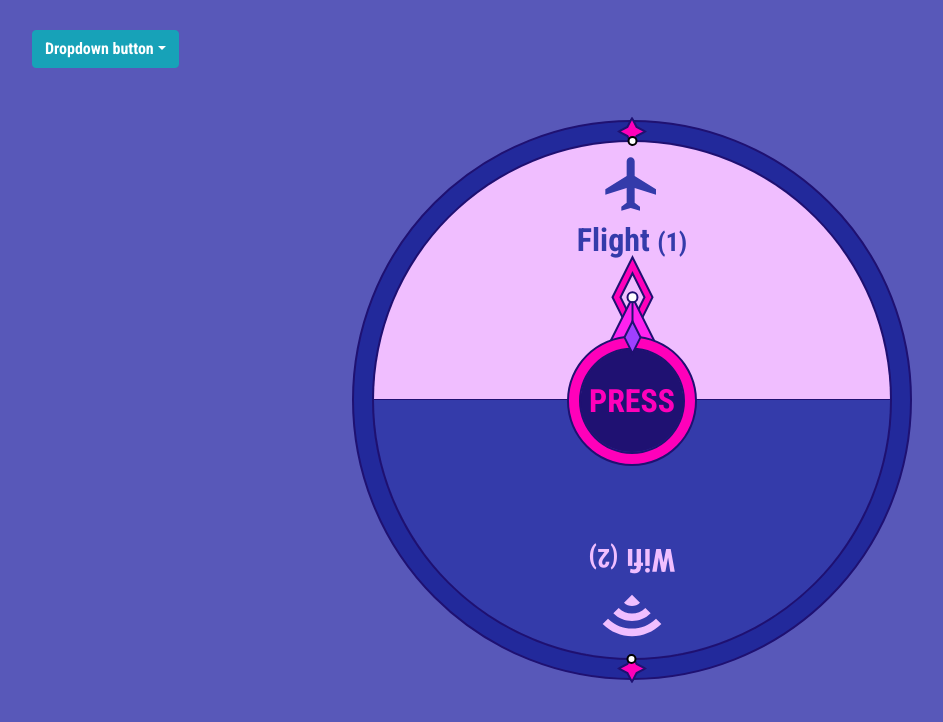
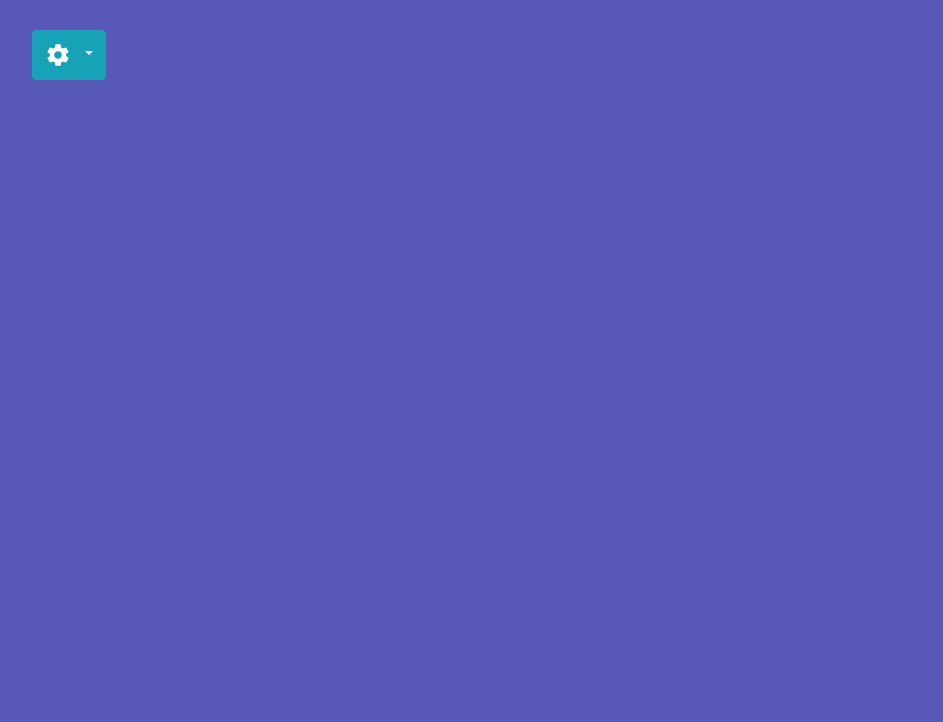
Before and after one commit to cxc421/lucky-wheel, a React (Create React App) app: page / in a window 1280 px wide. Shown: the top 722 px of the page, without its empty margins (8-951 px from the left). Built offline with nearby package versions, Linux system fonts and the light colour scheme.

Commit message:
Add toogle mode dropdown

```diff
--- a/src/App.js
+++ b/src/App.js
@@ -2,33 +2,35 @@
 //  App: connect all components
 //
 import React, { useState } from 'react';
-import { Dropdown, DropdownButton } from 'react-bootstrap';
+import { Dropdown } from 'react-bootstrap';
+import { MdSettings } from 'react-icons/md';
 
 import './global.css';
 import styles from './App.module.css';
 import WheelPage from './pages/WheelPage';
+import SetupPage from './pages/SetupPage';
 
 const config20 = [
-  // {
-  //   text: 'Movie',
-  //   mdIconName: 'MdMovieFilter',
-  //   total: 5
-  // },
-  // {
-  //   text: 'Wish',
-  //   mdIconName: 'MdCake',
-  //   total: 5
-  // },
-  // {
-  //   text: 'Anything',
-  //   mdIconName: 'MdStars',
-  //   total: 5
-  // },
-  // {
-  //   text: 'Child',
-  //   mdIconName: 'MdChildCare',
-  //   total: 4
-  // },
+  {
+    text: 'Movie',
+    mdIconName: 'MdMovieFilter',
+    total: 5
+  },
+  {
+    text: 'Wish',
+    mdIconName: 'MdCake',
+    total: 5
+  },
+  {
+    text: 'Anything',
+    mdIconName: 'MdStars',
+    total: 5
+  },
+  {
+    text: 'Child',
+    mdIconName: 'MdChildCare',
+    total: 4
+  },
   {
     text: 'Flight',
     mdIconName: 'MdFlight',
@@ -46,22 +48,41 @@ const MODE_SETTING = 'mode-setting';
 
 const App = () => {
   const [prizes, setPrizes] = useState([...config20]);
-  // const [mode, setMode] = useState(MODE_WHEEL);
+  const [mode, setMode] = useState(MODE_SETTING);
 
   return (
     <div className={styles.app}>
-      <DropdownButton
-        id="dropdown-basic-button"
-        title="Dropdown button"
-        variant="info"
-        className={styles.dropDown}
-      >
-        <Dropdown.Item href="#/action-1">Action</Dropdown.Item>
-        <Dropdown.Item href="#/action-2">Another action</Dropdown.Item>
-        <Dropdown.Item href="#/action-3">Something else</Dropdown.Item>
-      </DropdownButton>
+      <Dropdown>
+        <Dropdown.Toggle
+          variant="info"
+          id="dropdown-basic"
+          className={styles.dropDown}
+        >
+          <MdSettings size={36} style={{ paddingRight: 10 }} />
+        </Dropdown.Toggle>
 
-      <WheelPage prizes={prizes} setPrizes={setPrizes} />
+        <Dropdown.Menu>
+          {[
+            { mode: MODE_WHEEL, text: 'Lucky Wheel' },
+            { mode: MODE_SETTING, text: 'Edit Config' }
+          ].map((item, idx) => (
+            <Dropdown.Item
+              href="#"
+              key={idx}
+              style={mode === item.mode ? { background: 'lightgrey' } : null}
+              onClick={() => setMode(item.mode)}
+            >
+              {item.text}
+            </Dropdown.Item>
+          ))}
+        </Dropdown.Menu>
+      </Dropdown>
+
+      {mode === MODE_WHEEL ? (
+        <WheelPage prizes={prizes} setPrizes={setPrizes} />
+      ) : (
+        <SetupPage />
+      )}
     </div>
   );
 };
--- /dev/null
+++ b/src/pages/SetupPage.js
@@ -0,0 +1,9 @@
+import React from 'react';
+import PropTypes from 'prop-types';
+import styles from './SetupPage.module.css';
+
+const SetupPage = () => {
+  return <div className={styles.page} />;
+};
+
+export default SetupPage;
--- /dev/null
+++ b/src/pages/SetupPage.module.css
@@ -0,0 +1,5 @@
+.page {
+  position: relative;
+  width: 100%;
+  height: 100%;
+}
```
